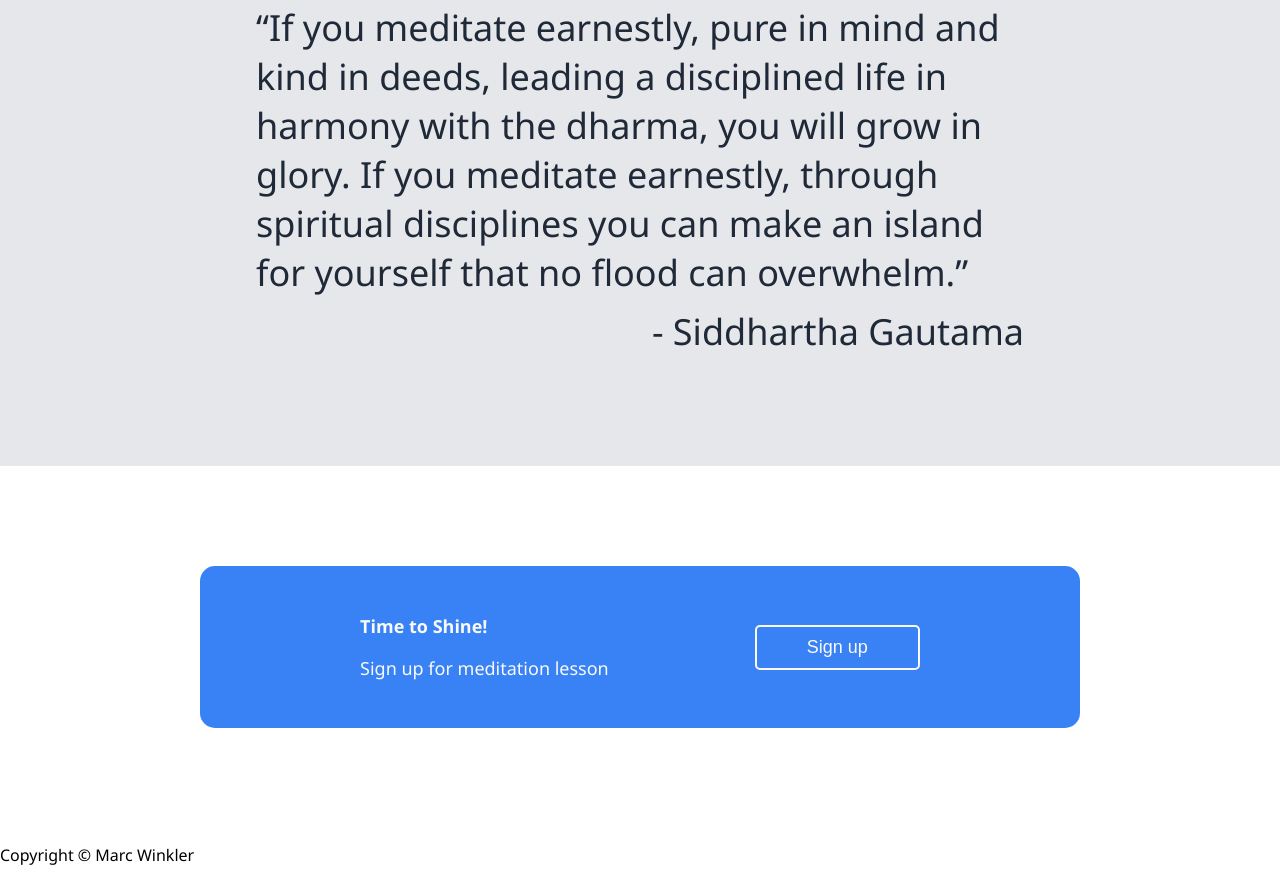
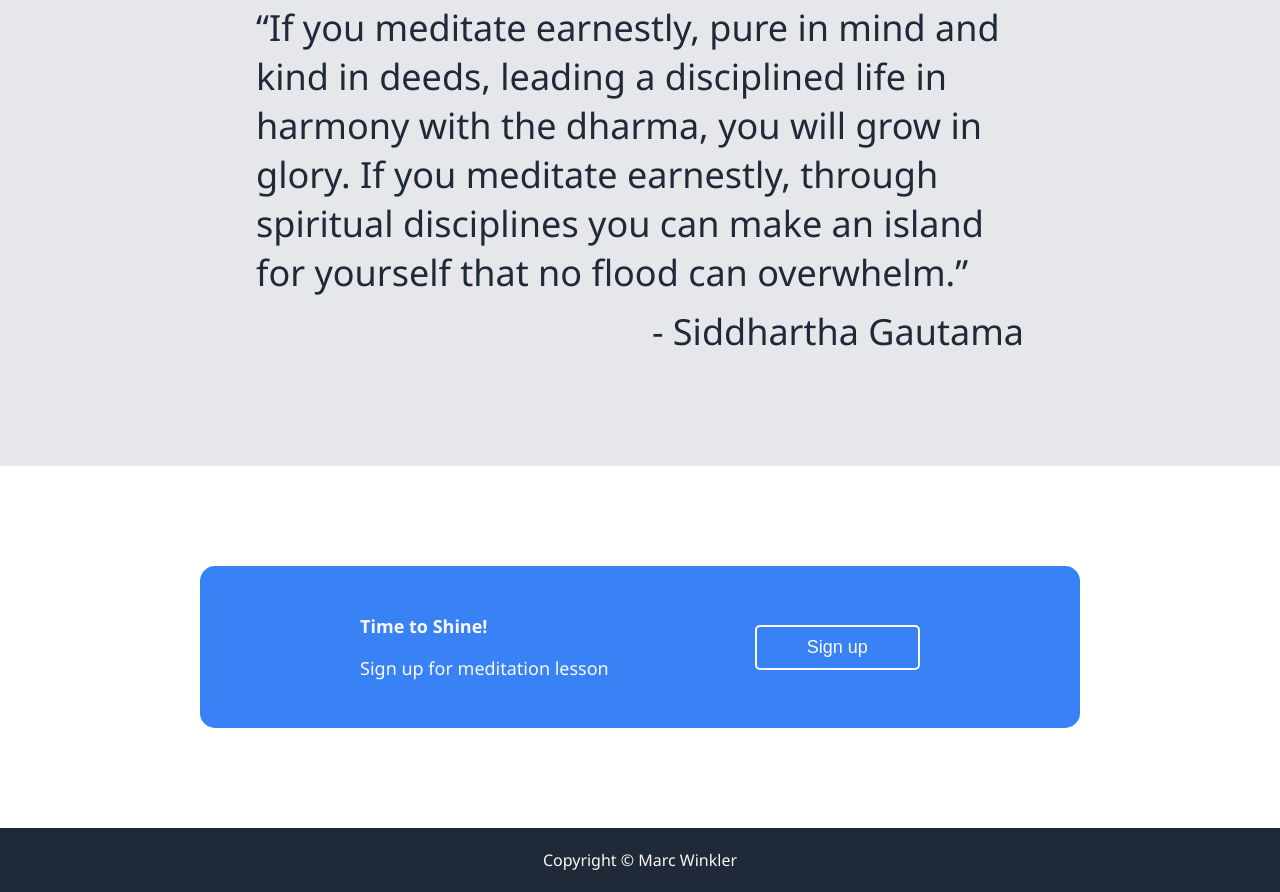
Before and after one commit to m-arCss/landingpage, a plain HTML site: page index.html in a window 1280 px wide. Shown: the part 1353-2245 px from the top of the page. Drawn offline with Linux system fonts and the light colour scheme.

Commit message:
added style for footer

```diff
--- a/styles.css
+++ b/styles.css
@@ -162,3 +162,9 @@ nav{
 .callToAction .container .text-area p:nth-child(1){
     font-weight: bold;
 }
+.footer{
+    text-align: center;
+    color: #F9FAF8;
+    padding: 5px 0;
+    background-color: #1F2937;
+}
```
